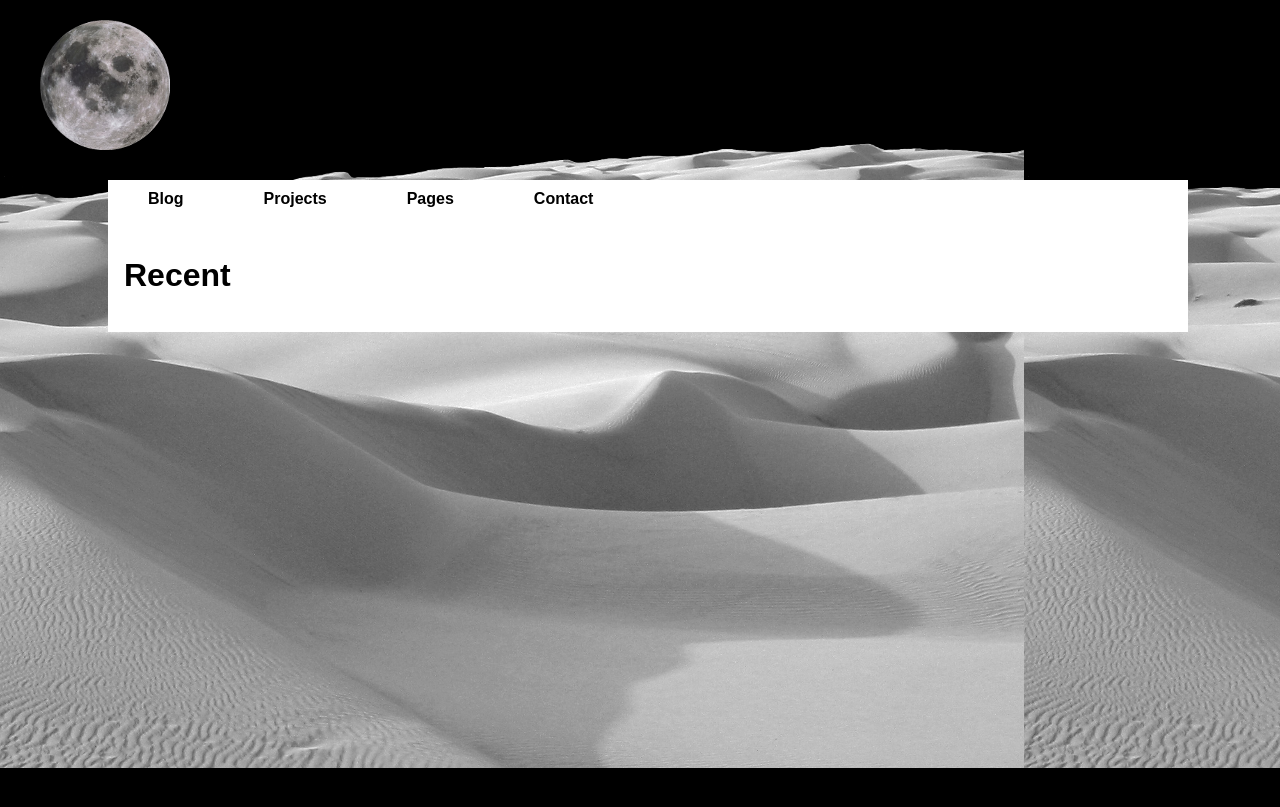
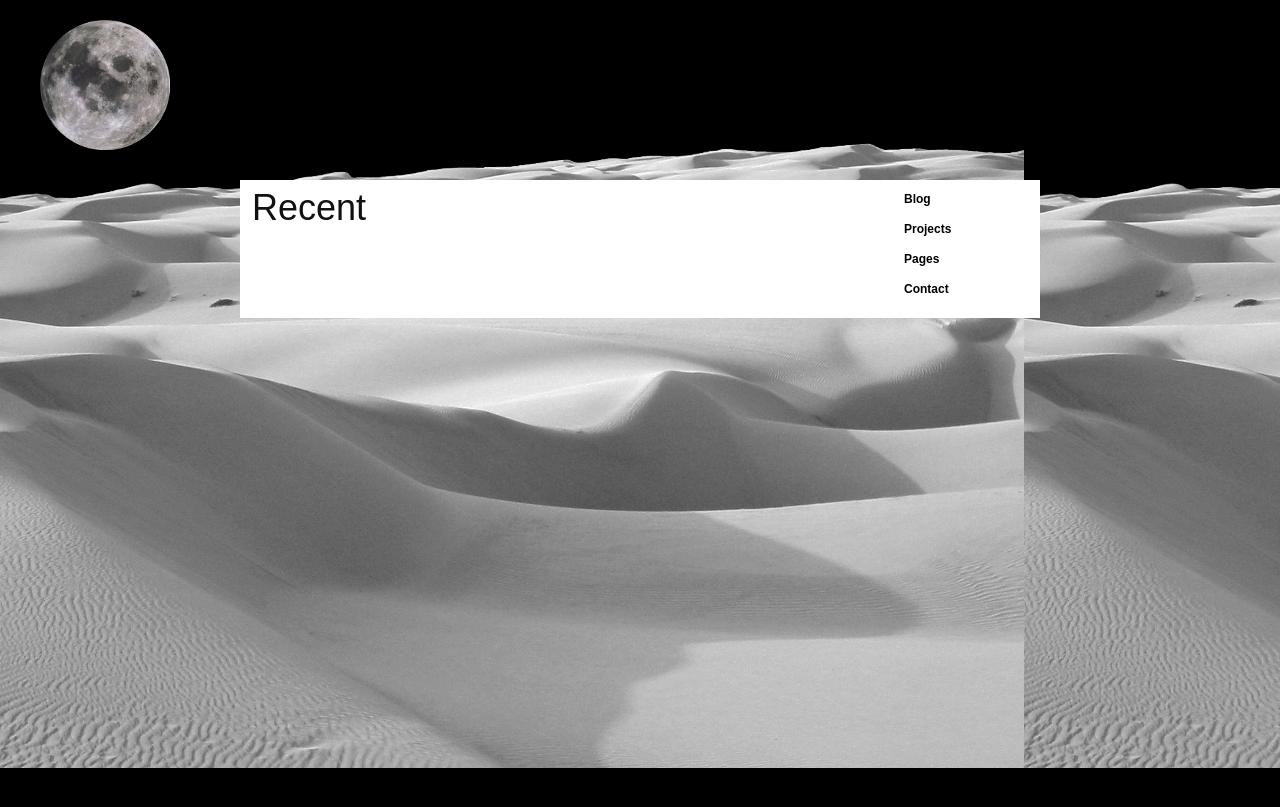
Before and after one commit to postmodern/postmodern.github.io, a Jekyll site: the page built from index.html, in a window 1280 px wide. Shown: the top 807 px of the page. Built offline with Jekyll 4.4.1, drawn with Linux system fonts in a browser that asks for light colours.

Commit message:
Added a sidebar and moved the Menu there.

```diff
--- a/_includes/menu.html
+++ b/_includes/menu.html
@@ -1,7 +1,7 @@
 
-<div id="menu">
-  <span class="item"><a href="/">Blog</a></span>
-  <span class="item"><a href="/projects.html">Projects</a></span>
-  <span class="item"><a href="/pages.html">Pages</a></span>
-  <span class="item"><a href="/contact.html">Contact</a></span>
-</div>
+<ul id="menu">
+  <li class="item"><a href="/">Blog</a></li>
+  <li class="item"><a href="/projects.html">Projects</a></li>
+  <li class="item"><a href="/pages.html">Pages</a></li>
+  <li class="item"><a href="/contact.html">Contact</a></li>
+</ul>
--- a/_layouts/default.html
+++ b/_layouts/default.html
@@ -10,6 +10,8 @@
     <link rel="alternate" type="application/atom+xml" title="Blog Feed" href="/atom.xml" />
 
     <link rel="shortcut icon" href="/favicon.ico" type="image/x-icon"/>
+    <link rel="stylesheet" type="text/css" media="print" href="/css/print.css"/>
+    <link rel="stylesheet" type="text/css" media="screen" href="/css/screen.css"/>
     <link rel="stylesheet" type="text/css" media="screen" href="/css/default.css"/>
     <script type="text/javascript" src="/javascripts/jquery-1.4.2.min.js"></script>
     <script type="text/javascript" src="/javascripts/default.js"></script>
@@ -18,11 +20,13 @@
   <body>
     {% include header.html %}
 
-    <div id="page">
-      {% include menu.html %}
+    <div id="page" class="container">
+      <div id="content" class="span-14">
+        {{ content }}
+      </div>
 
-      <div id="content">
-        {{ content }}
+      <div id="sidebar" class="span-4">
+        {% include menu.html %}
       </div>
     </div>
 
--- a/css/default.css
+++ b/css/default.css
@@ -1,15 +1,8 @@
 body {
-	width: 100%;
 	background-color: black;
 	background-image: url(/images/sand_dunes.png);
 	background-attachment: fixed;
 	font-family: sans-serif;
-}
-
-img {
-}
-
-a {
 }
 
 #moon {
@@ -19,36 +12,20 @@
 }
 
 #page {
-	margin: 180px 100px;
-}
-
-#menu {
-	height: 40px;
+	width: 800px;
+	margin: 180px auto;
+	color: black;
 	background-color: white;
 }
 
-#menu > .item {
-	float: left;
-	margin: 10px 40px;
-}
-
-#menu > .item > a {
+#page a {
 	color: black;
-	font-weight: bold;
 	text-decoration: none;
 }
 
-#menu > span.item > a:hover {
-	font-weight: bold;
-	text-decoration: none;
-	border-top: 5px solid black;
-}
-
 #content {
-	clear: both;
-	padding: 1em;
-	color: black;
-	background-color: white;
+	float: left;
+	padding: 10px 1em;
 }
 
 #content h1 {
@@ -79,12 +56,29 @@
 	list-style: square;
 }
 
-#content a {
-	color: black;
-	text-decoration: none;
-}
-
 #content a:hover {
 	color: white;
 	background-color: black;
 }
+
+#sidebar {
+}
+
+#menu {
+	list-style: none;
+}
+
+#menu > li {
+	height: 20px;
+	margin: 10px;
+}
+
+#menu > li > a {
+	font-weight: bold;
+	padding-left: 10px;
+	border-left: 20px solid white;
+}
+
+#menu > li > a:hover {
+	border-left: 20px solid black;
+}
```
